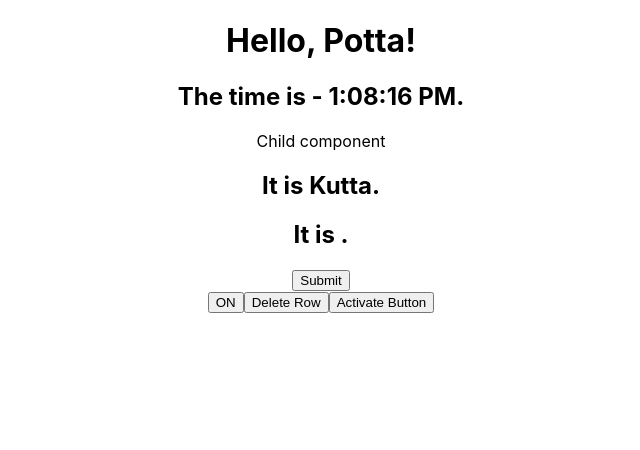
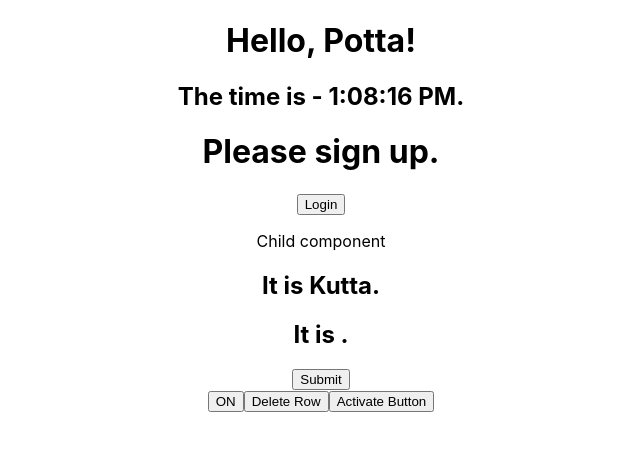
Before and after one commit to Vishnu-AV/react-first-app, a React (Create React App) app in the folder second-app/: page / in a window 1280 px wide. Shown: the top 450 px of the page, without its empty margins (319-959 px from the left). Built offline with nearby package versions, Linux system fonts and the light colour scheme.

Commit message:
Conditional Rendering

```diff
--- a/second-app/src/App.js
+++ b/second-app/src/App.js
@@ -1,6 +1,7 @@
 import React from "react";
 import "./App.css";
 import Details from './details';
+import LoginControl from './login'
 
 class App extends React.Component {
   constructor(props) {
@@ -33,6 +34,7 @@
       <div className="App">
         <h1>Hello, {this.state.name}!</h1>
         <h2>The time is - {this.state.date.toLocaleTimeString()}.</h2>
+        <LoginControl />
         <Details props={this.state} />
       </div>
     );
--- /dev/null
+++ b/second-app/src/login.js
@@ -0,0 +1,64 @@
+import React from "react";
+
+export default class LoginControl extends React.Component {
+  constructor(props) {
+    super(props);
+    this.handleLoginClick = this.handleLoginClick.bind(this);
+    this.handleLogoutClick = this.handleLogoutClick.bind(this);
+    this.state = {isLoggedIn: false};
+  }
+
+  handleLoginClick() {
+    this.setState({isLoggedIn: true});
+  }
+
+  handleLogoutClick() {
+    this.setState({isLoggedIn: false});
+  }
+
+  render() {
+    const isLoggedIn = this.state.isLoggedIn;
+    let button;
+    if (isLoggedIn) {
+      button = <LogoutButton onClick={this.handleLogoutClick} />;
+    } else {
+      button = <LoginButton onClick={this.handleLoginClick} />;
+    }
+
+    return (
+      <div>
+        <Greeting isLoggedIn={isLoggedIn} />
+        {button}
+      </div>
+    );
+  }
+}
+function LoginButton(props) {
+  return (
+    <button onClick={props.onClick}>
+      Login
+    </button>
+  );
+}
+
+function LogoutButton(props) {
+  return (
+    <button onClick={props.onClick}>
+      Logout
+    </button>
+  );
+}
+function Greeting(props) {
+  const isLoggedIn = props.isLoggedIn;
+  if (isLoggedIn) {
+    return <UserGreeting />;
+  }
+  return <GuestGreeting />;
+}
+function UserGreeting(props) {
+  return <h1>Welcome back!</h1>;
+}
+
+function GuestGreeting(props) {
+  return <h1>Please sign up.</h1>;
+}
```
